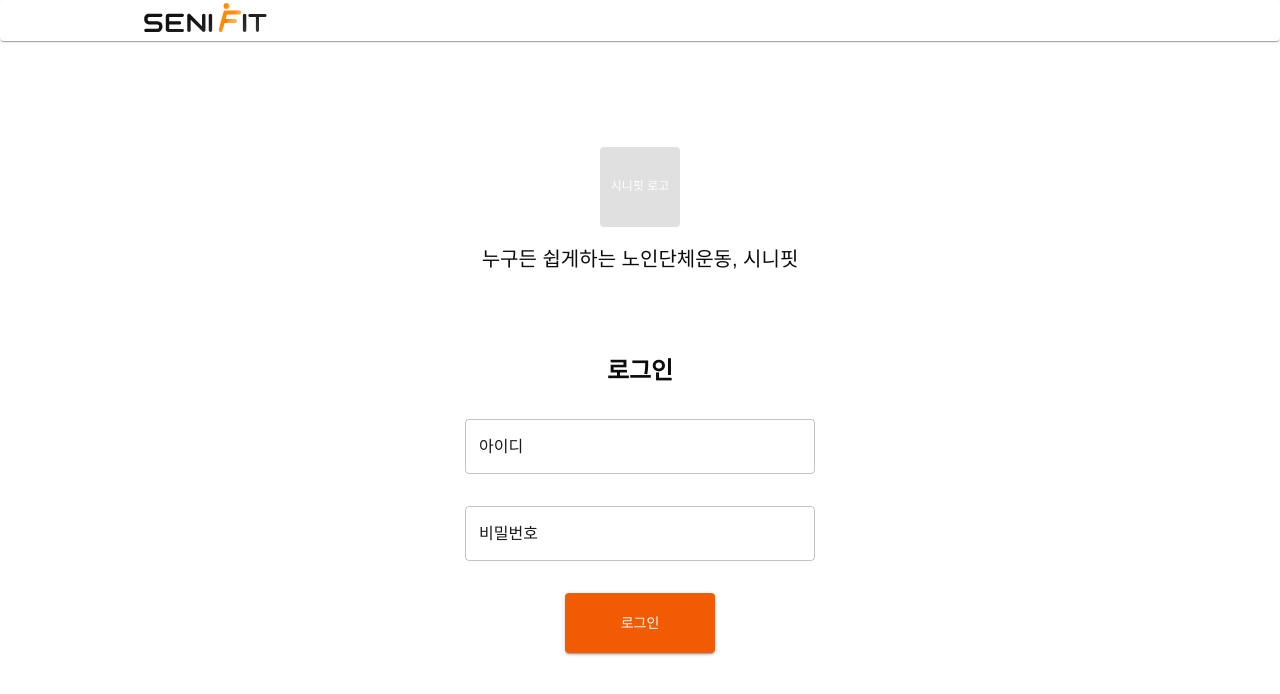
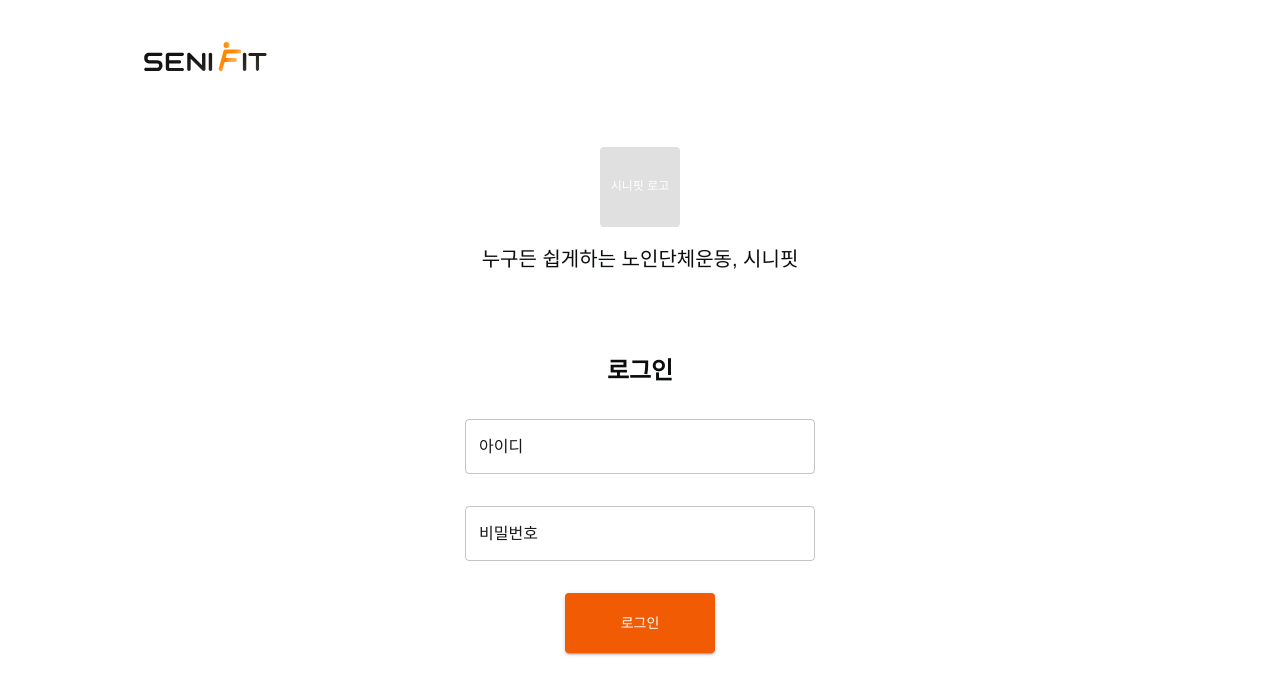
Before and after one commit to Team-Senifit/Web, a Next.js app: page / in a window 1280 px wide. Shown: the top 694 px of the page. Built offline with nearby package versions, Linux system fonts and the light colour scheme; a web font is replaced by a local one.

Commit message:
Feat: 테블릿 Header 추가

```diff
--- a/src/components/SenifitHeader.tsx
+++ b/src/components/SenifitHeader.tsx
@@ -2,7 +2,7 @@
 
 import React from "react";
 import useMedia from "@/hooks/useMedia";
-import { Box, Paper } from "@mui/material";
+import { Box, Paper, Stack } from "@mui/material";
 import Logo from "@/assets/logo/senifit-logo.svg";
 import Image from "next/image";
 
@@ -13,10 +13,15 @@ const SenifitHeader = () => {
     return null;
   }
   return (
-    <Paper
+    <Stack
+      direction={"row"}
+      justifyContent={"space-between"}
+      alignItems={"center"}
       sx={{
         bgcolor: "background.paper",
         px: [0, 3, 18],
+        py: [0, 2, 0],
+        height: ["3.5rem", "4rem", "7rem"],
         position: "fixed",
         top: 0,
         left: 0,
@@ -25,7 +30,7 @@ const SenifitHeader = () => {
       }}
     >
       <Image src={Logo} alt="시니핏 로고" />
-    </Paper>
+    </Stack>
   );
 };
 
```
